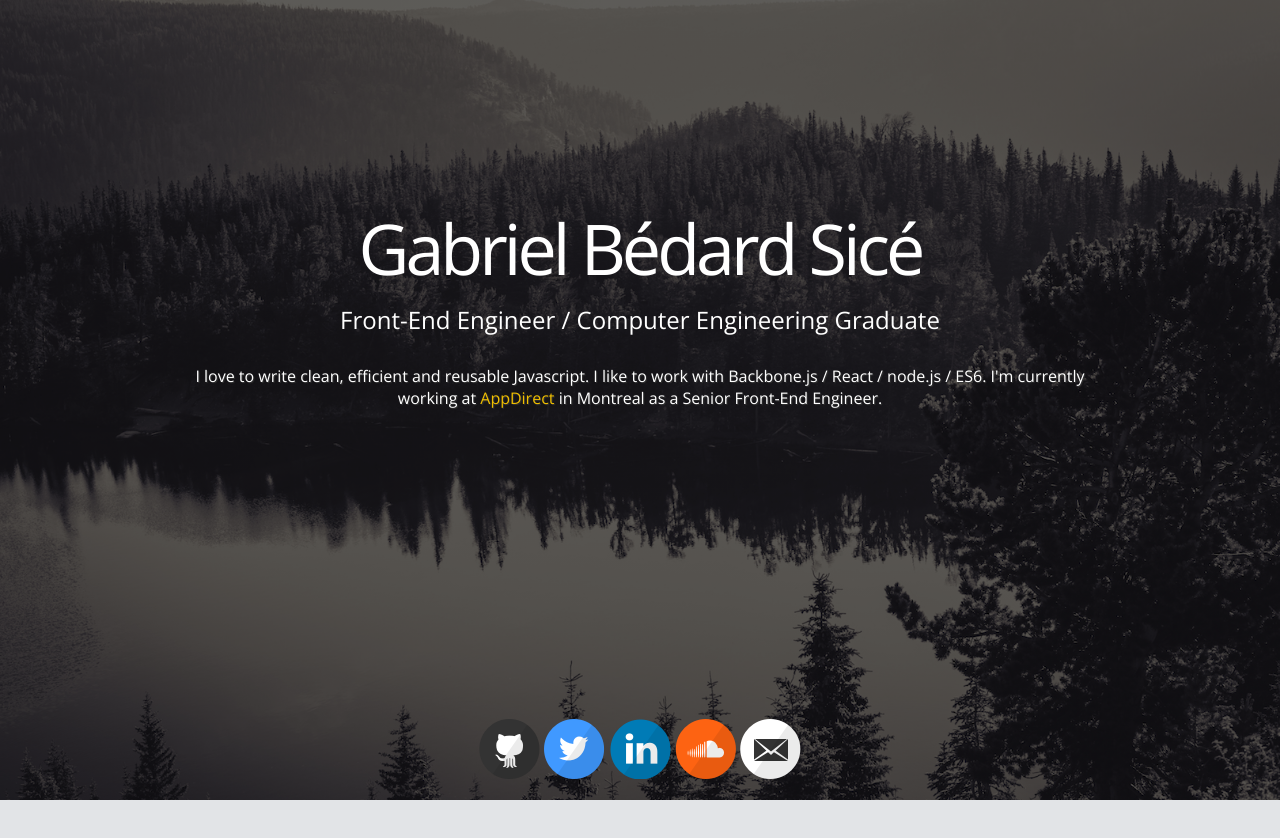
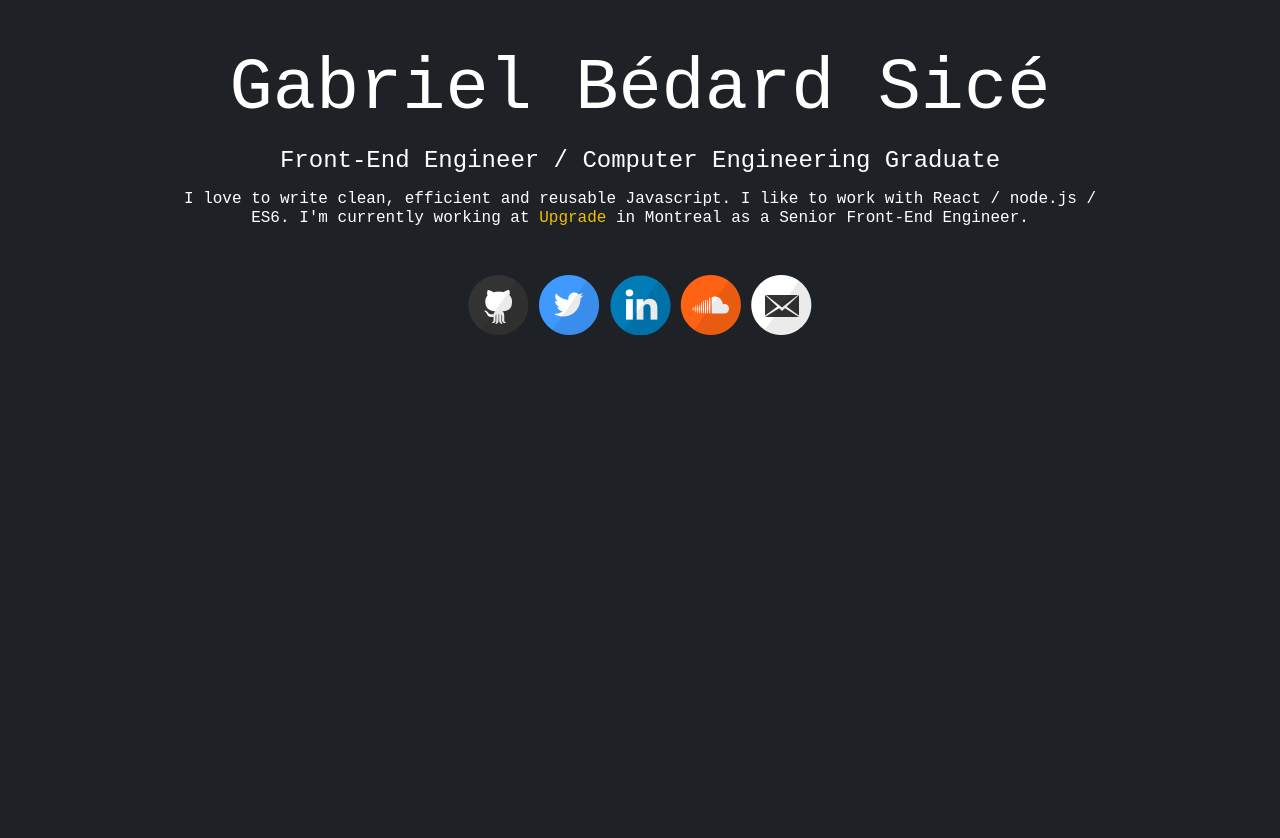
Before and after one commit to gbedardsice/gbedardsice.github.io, a plain HTML site: page index.html in a window 1280 px wide. Before the commit the page ends 800 px from the top, so only its background shows below. Drawn offline with nearby package versions, Linux system fonts and the light colour scheme.

Commit message:
Update workplace and design

```diff
--- a/css/style.css
+++ b/css/style.css
@@ -3,18 +3,14 @@ html {
 }
 
 body {
-  background: #E2E4E7;
+  background: rgb(30, 34, 39);
+  color: #fff;
   padding: 0;
-  text-align: center;
-  font-family: 'open sans';
-  position: relative;
   margin: 0;
+  font-family: 'Inconsolata', monospace;
+  font-size: 16px;
   height: 100%;
-  -webkit-font-smoothing: antialiased;
-}
-
-body.arpentor {
-  font-family: Roboto Condensed;
+  line-height: 1.15;
 }
 
 a {
@@ -22,31 +18,19 @@ a {
   color: #f0bf00;
 }
 
-h1, h2, p {
-  width: 100%;
-  float: left;
-  color: white;
+h1,
+h2 {
+  font-weight: 400;
 }
 
 h1 {
-  margin-bottom: 5px;
-  margin-top: 0;
-  font-size: 70px;
-  letter-spacing: -4px;
-  font-weight: 100;
+  margin-bottom: 1rem;
+  font-size: 4.5rem;
 }
 
 h2 {
-  font-weight: 100;
   margin-top: 0;
-  margin-bottom: 10px;
-  text-align: center;
-  line-height: 160%;
-}
-
-p {
-  font-weight: 100;
-  text-shadow: 1px 1px 1px #333333;
+  margin-bottom: 1rem;
 }
 
 a[class^='sprite'] {
@@ -57,13 +41,11 @@ a[class^='sprite'] {
   background-repeat: no-repeat;
 }
 
-@media
-(-webkit-min-device-pixel-ratio: 2),
-(min-resolution: 192dpi) {
-    a[class^='sprite'] {
-      background: url('../images/free-flat-social-icons@2.png');
-      background-size: 693px 516px;
-    }
+@media (-webkit-min-device-pixel-ratio: 2), (min-resolution: 192dpi) {
+  a[class^='sprite'] {
+    background: url('../images/free-flat-social-icons@2.png');
+    background-size: 693px 516px;
+  }
 }
 
 a.sprite-github {
@@ -86,44 +68,15 @@ a.sprite-email {
   background-position: -158px -239px;
 }
 
-#content {
-  height: 100% !important;
-  margin: 0 auto;
-  overflow: hidden;
-}
-
 .info {
-  position: relative;
-  top: 25%;
-  margin: 0 auto 0;
-  max-width: 950px;
-  z-index: 3;
-}
-
-.background {
-  background: linear-gradient(rgba(0, 0, 0, 0.6), rgba(0, 0, 0, 0.6)), url(../images/background.jpg);
-  background-size: cover;
   width: 100%;
-  height: 100%;
-  position: absolute;
-}
-
-.brick-background {
-  background: linear-gradient(rgba(0, 0, 0, 0.7), rgba(0, 0, 0, 0.7)), url(../images/brick-bg.jpg);
-  background-size: cover;
-  filter: progid:DXImageTransform.Microsoft.gradient( startColorstr='#A6000000', endColorstr='#A6000000'), progid:DXImageTransform.Microsoft.AlphaImageLoader(src="../images/brick-bg.jpg", sizingMethod='scale');
-}
-
-.page-content {
-  width: 100%;
-  height: 100%;
-  position: absolute;
+  max-width: 60rem;
+  text-align: center;
+  margin: 3rem auto;
 }
 
 ul.icon-list {
-  position: absolute;
-  bottom: 0;
-  width: 100%;
+  text-align: center;
   padding: 0;
 }
 
--- a/index.html
+++ b/index.html
@@ -1,52 +1,66 @@
-<!doctype html>
+<!DOCTYPE html>
 <html lang="en">
   <head>
-  <meta charset="utf-8">
-  <meta name="theme-color" content="#C8C0B7">
-  <meta name="description" content="Front-End Engineer and Computer Engineering Graduate, I'm a Monteal based developer who specializes in single page applications built with Javascript.">
-  <meta name="keywords" content="Gabriel Bédard Sicé, personal website, montreal, front-end, engineer, javascript, AppDirect">
-  <meta name="google-site-verification" content="T27kJVnQpJoq8J89UeJSDtyGjhs3hrrUIQdMWXxl4l0" />
+    <meta charset="utf-8" />
+    <meta
+      name="viewport"
+      content="width=device-width, initial-scale=1, shrink-to-fit=no"
+    />
+    <meta
+      name="description"
+      content="Front-End Engineer and Computer Engineering Graduate, I'm a Monteal based developer who specializes in single page applications built with Javascript."
+    />
+    <meta
+      name="keywords"
+      content="Gabriel Bédard Sicé, personal website, montreal, front-end, engineer, javascript, AppDirect"
+    />
+    <meta
+      name="google-site-verification"
+      content="T27kJVnQpJoq8J89UeJSDtyGjhs3hrrUIQdMWXxl4l0"
+    />
     <title>Front-End Engineer | Gabriel Bédard Sicé</title>
-
-  <!-- Favicons Start -->
     <link rel="shortcut icon" href="favicon.ico" type="image/x-icon" />
-  <!-- Favicons End -->
-
-  <!-- CSS Start -->
-  <link rel="stylesheet" type="text/css" href="css/style.css">
-  <link href='http://fonts.googleapis.com/css?family=Open+Sans:300,400,700' rel='stylesheet' type='text/css'>
-
-  <!-- HTML5 Support for old ie browsers -->
-  <!--[if lt IE 9]>
-  <script src="//html5shiv.googlecode.com/svn/trunk/html5.js"></script>
-  <![endif]-->
+    <link
+      rel="stylesheet"
+      type="text/css"
+      href="https://cdnjs.cloudflare.com/ajax/libs/twitter-bootstrap/4.2.1/css/bootstrap-reboot.min.css"
+    />
+    <link rel="stylesheet" type="text/css" href="css/style.css" />
+    <link
+      href="http://fonts.googleapis.com/css?family=Open+Sans:300,400,700"
+      rel="stylesheet"
+      type="text/css"
+    />
+    <script defer type="text/javascript" src="js/ga.js"></script>
   </head>
   <body>
     <div id="content">
-    <div class="background"></div>
       <div class="info">
         <h1>Gabriel Bédard Sicé</h1>
         <h2>Front-End Engineer / Computer Engineering Graduate</h2>
-      <p>I love to write clean, efficient and reusable Javascript. I like to work with Backbone.js / React / node.js / ES6. I'm currently working at <a href="http://appdirect.com">AppDirect</a> in Montreal as a Senior Front-End Engineer.
+        <p>
+          I love to write clean, efficient and reusable Javascript. I like to
+          work with React / node.js / ES6. I'm currently working at
+          <a href="http://upgrade.com">Upgrade</a> in Montreal as a Senior
+          Front-End Engineer.
+        </p>
       </div>
       <ul class="icon-list">
         <li>
           <a href="http://github.com/gbedardsice" class="sprite-github"></a>
         </li>
+        <li><a href="http://twitter.com/gbsice" class="sprite-twitter"></a></li>
         <li>
-        <a href="http://twitter.com/gbsice" class="sprite-twitter"></a>
-      </li>
-      <li>
-        <a href="http://www.linkedin.com/pub/gabriel-b%C3%A9dard-sic%C3%A9/3b/89a/147" class="sprite-linkedin"></a>
+          <a
+            href="http://www.linkedin.com/pub/gabriel-b%C3%A9dard-sic%C3%A9/3b/89a/147"
+            class="sprite-linkedin"
+          ></a>
         </li>
         <li>
           <a href="http://soundcloud.com/gbsice" class="sprite-soundcloud"></a>
         </li>
-      <li>
-        <a href="mailto:info@gab.rocks" class="sprite-email"></a>
-      </li>
+        <li><a href="mailto:info@gab.rocks" class="sprite-email"></a></li>
       </ul>
     </div>
   </body>
-<script type="text/javascript" src="js/ga.js"></script>
 </html>
```
Also changed, not shown: favicon.ico, images/background.jpg (deleted). Lines whose indentation alone changed are shown as unchanged.
